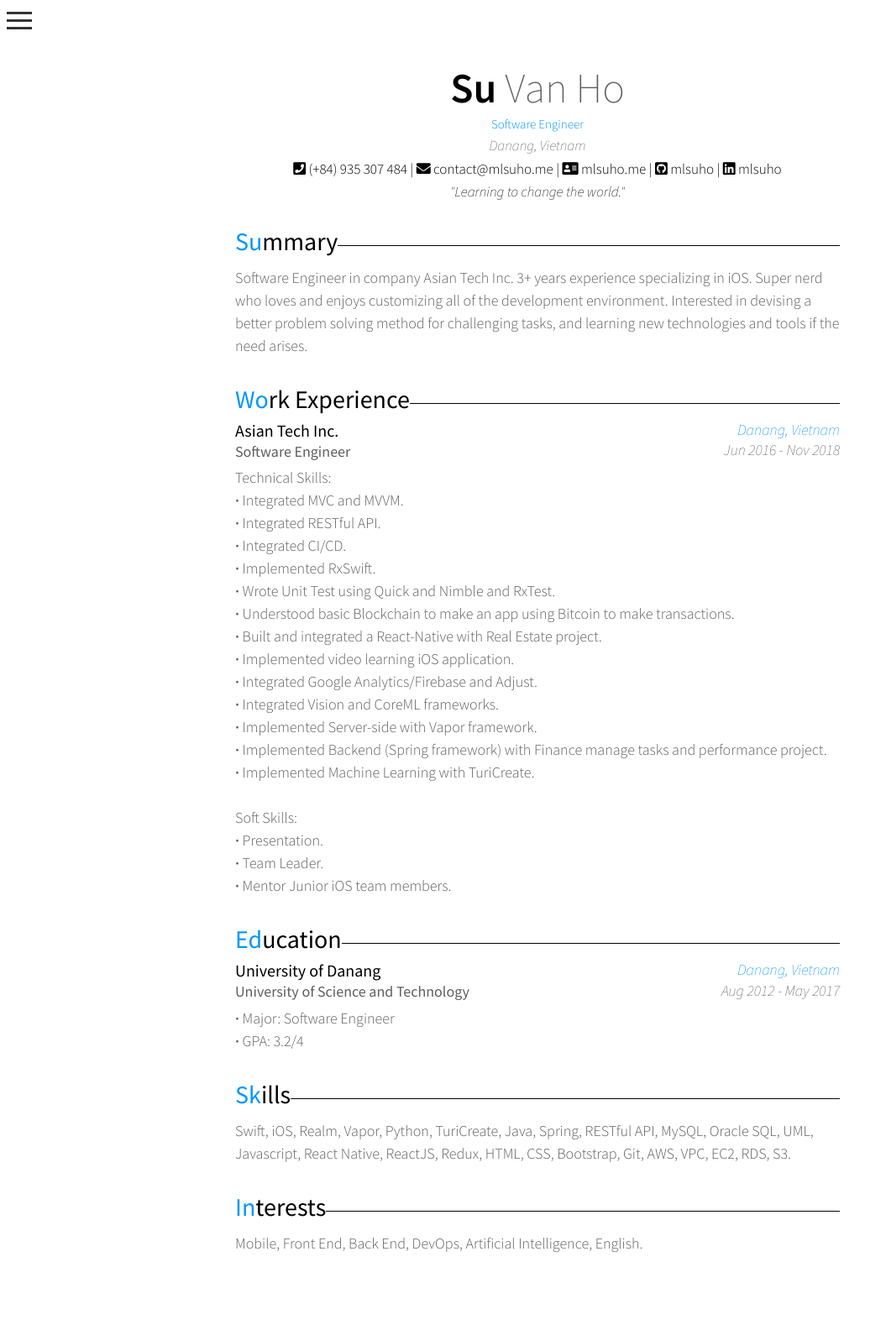
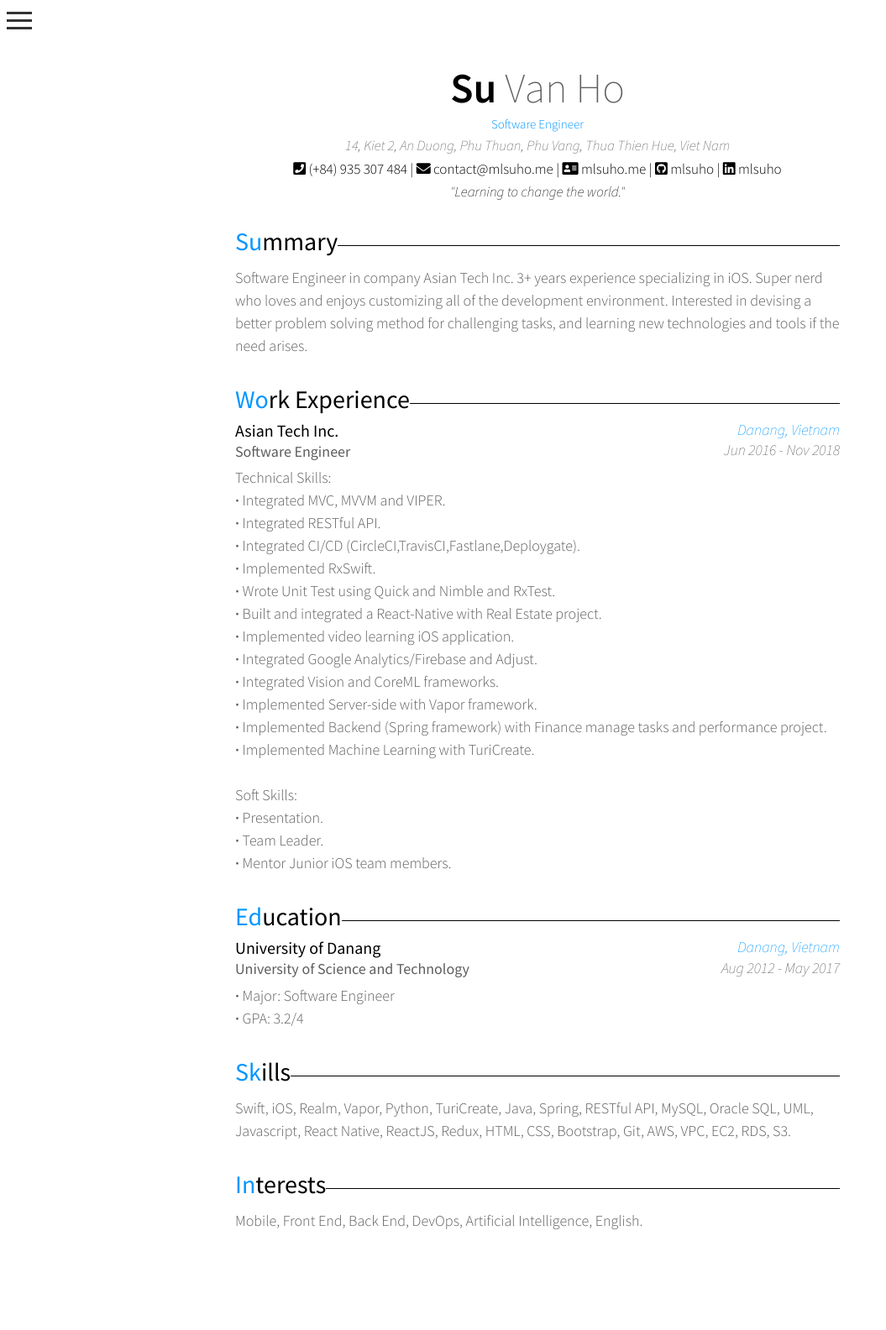
Before and after one commit to mlsuho/mlsuho.github.io, a Jekyll site: the page built from about.html, in a window 1280 px wide. Shown: the whole page at 84% size, without its empty margins (0-1055 px from the left). Built offline with Jekyll 4.4.1, drawn with Linux system fonts in a browser that asks for light colours; nearby versions of some CDN libraries; comment, search, counter and statistics services are not loaded; after the commit the page ends 1557 px from its top, so only the background shows below that.

Commit message:
update info

```diff
--- a/_data/cv_header.yml
+++ b/_data/cv_header.yml
@@ -1,6 +1,6 @@
 name:     '<b>Su</b> Van Ho'
 title:    'Software Engineer'
-address:  'Danang, Vietnam'
+address:  '14, Kiet 2, An Duong, Phu Thuan, Phu Vang, Thua Thien Hue, Viet Nam'
 contact:
   - class:    'fas fa-phone-square'
     link:     'tel:(+84)935307484'
--- a/_data/cv_work_experience.yml
+++ b/_data/cv_work_experience.yml
@@ -6,12 +6,11 @@ detail:
     time:     'Jun 2016 - Nov 2018'
     detail:   '
     Technical Skills:<br>
-      <b>·</b>  Integrated MVC and MVVM.<br>
+      <b>·</b>  Integrated MVC, MVVM and VIPER.<br>
       <b>·</b>  Integrated RESTful API.<br>
-      <b>·</b>  Integrated CI/CD.<br>
+      <b>·</b>  Integrated CI/CD (CircleCI,TravisCI,Fastlane,Deploygate).<br>
       <b>·</b>  Implemented RxSwift. <br>
       <b>·</b>  Wrote Unit Test using Quick and Nimble and RxTest.<br>
-      <b>·</b>  Understood basic Blockchain to make an app using Bitcoin to make transactions.<br>
       <b>·</b>  Built and integrated a React-Native with Real Estate project.<br>
       <b>·</b>  Implemented video learning iOS application.<br>
       <b>·</b>  Integrated Google Analytics/Firebase and Adjust.<br>
```
